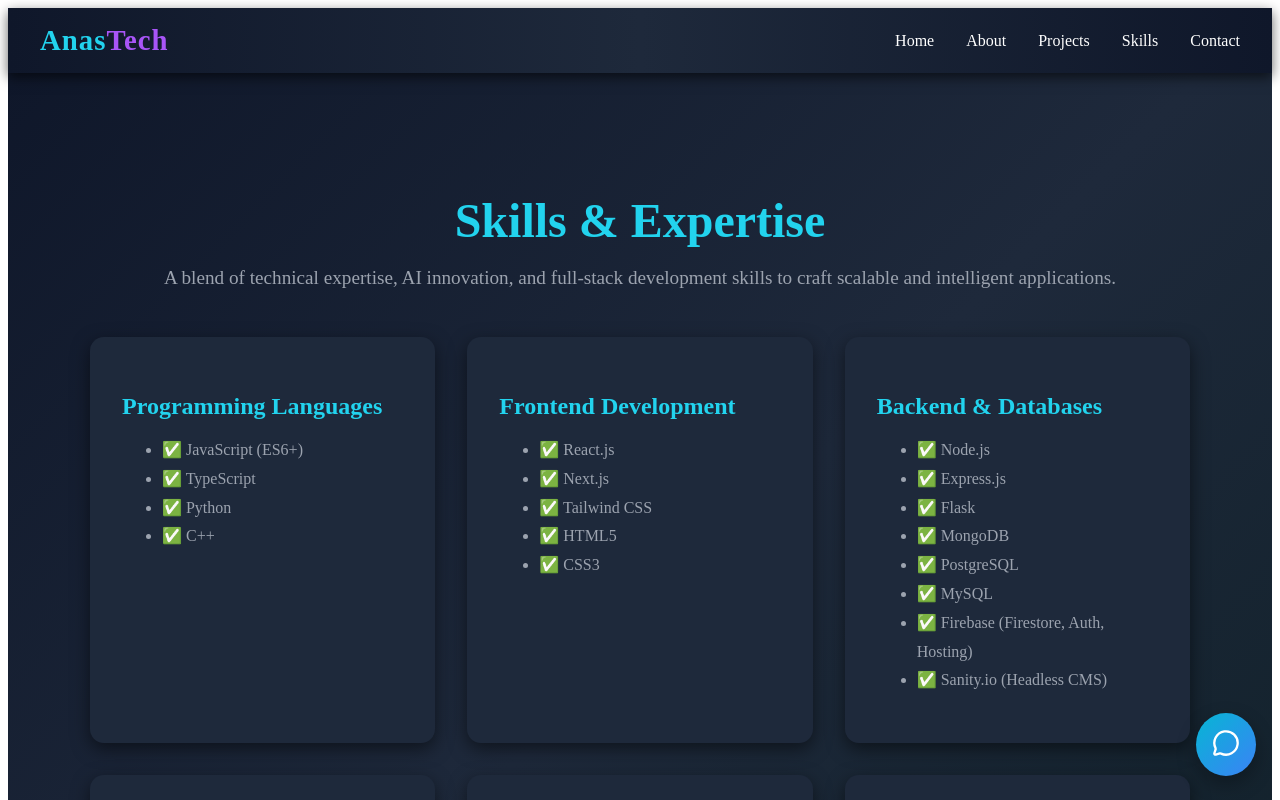
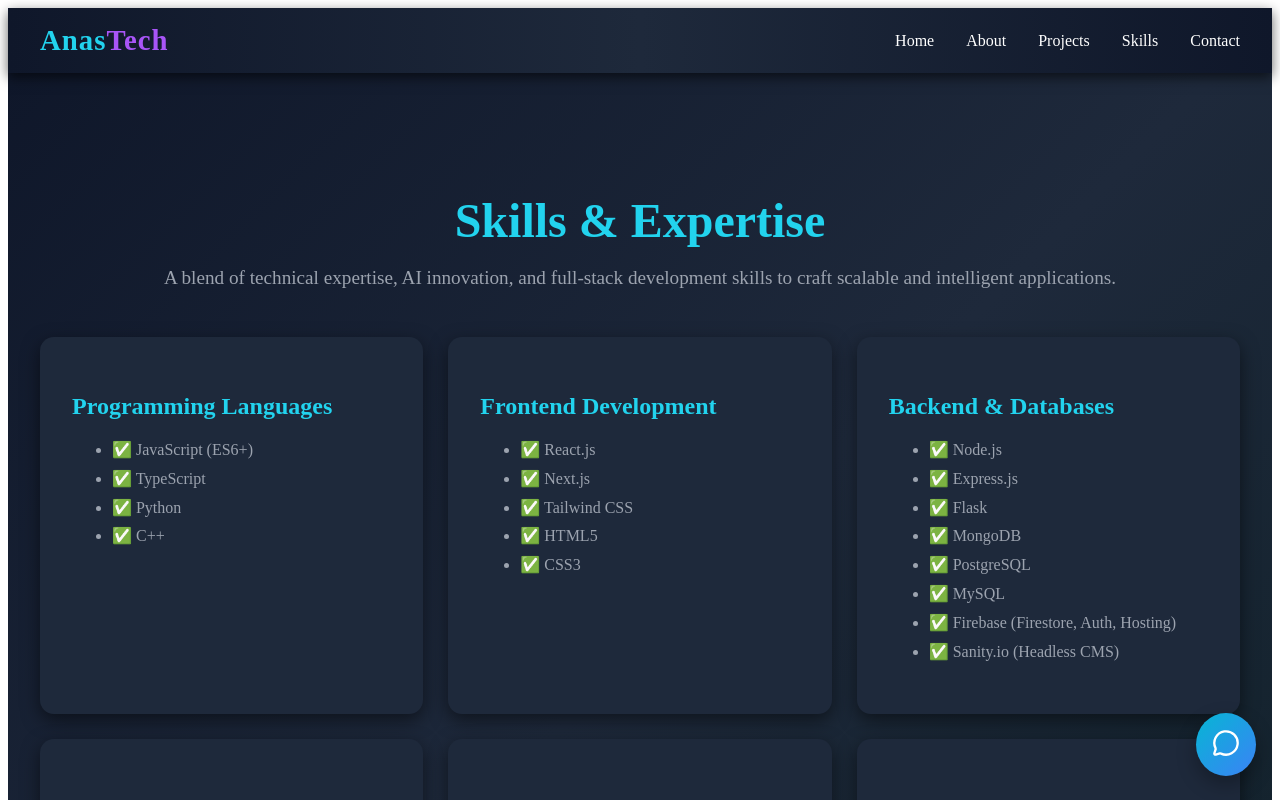
Before and after one commit to Anas-Rajput12/Portfolio, a Next.js app: page /skills in a window 1280 px wide. Shown: the top 800 px of the page. Built offline with nearby package versions, Linux system fonts and the light colour scheme.

Commit message:
Update page.tsx

```diff
--- a/app/skills/page.tsx
+++ b/app/skills/page.tsx
@@ -52,8 +52,11 @@ const Skills = () => {
         "VS Code",
         "Figma",
         "Postman",
+        "Docker",
         "Vercel",
-        "Docker",
+        "Netlify",
+        "Railway",
+        "XAMPP",
       ],
     },
   ];
@@ -89,50 +92,15 @@ const Skills = () => {
         development skills to craft scalable and intelligent applications.
       </p>
 
-      <div
-        style={{
-          display: "grid",
-          gridTemplateColumns: "repeat(auto-fit, minmax(280px, 1fr))",
-          gap: "2rem",
-          maxWidth: "1100px",
-          margin: "0 auto",
-        }}
-      >
+      {/* ✅ Responsive Grid */}
+      <div className="skills-grid">
         {skills.map((skill, index) => (
           <div
             key={index}
-            style={{
-              background: "#1e293b",
-              padding: "2rem",
-              borderRadius: "14px",
-              boxShadow: "0 6px 18px rgba(0,0,0,0.5)",
-              textAlign: "left",
-              transition: "transform 0.3s ease, box-shadow 0.3s ease",
-            }}
-            onMouseEnter={(e) => {
-              e.currentTarget.style.transform = "translateY(-6px)";
-              e.currentTarget.style.boxShadow =
-                "0 12px 24px rgba(0,0,0,0.7)";
-            }}
-            onMouseLeave={(e) => {
-              e.currentTarget.style.transform = "translateY(0)";
-              e.currentTarget.style.boxShadow =
-                "0 6px 18px rgba(0,0,0,0.5)";
-            }}
+            className="skill-card"
           >
-            <h3
-              style={{
-                color: "#22d3ee",
-                fontSize: "1.5rem",
-                fontWeight: 700,
-                marginBottom: "1rem",
-              }}
-            >
-              {skill.category}
-            </h3>
-            <ul
-              style={{ color: "#9ca3af", fontSize: "1rem", lineHeight: "1.8" }}
-            >
+            <h3>{skill.category}</h3>
+            <ul>
               {skill.items.map((item, i) => (
                 <li key={i}>✅ {item}</li>
               ))}
@@ -140,6 +108,56 @@ const Skills = () => {
           </div>
         ))}
       </div>
+
+      {/* ✅ Styles */}
+      <style jsx>{`
+        .skills-grid {
+          display: grid;
+          grid-template-columns: 1fr;
+          gap: 25px;
+          max-width: 1200px;
+          margin: 0 auto;
+        }
+
+        .skill-card {
+          background: #1e293b;
+          padding: 2rem;
+          border-radius: 14px;
+          box-shadow: 0 6px 18px rgba(0, 0, 0, 0.5);
+          text-align: left;
+          transition: transform 0.3s ease, box-shadow 0.3s ease;
+        }
+
+        .skill-card:hover {
+          transform: translateY(-6px);
+          box-shadow: 0 12px 24px rgba(0, 0, 0, 0.7);
+        }
+
+        .skill-card h3 {
+          color: #22d3ee;
+          font-size: 1.5rem;
+          font-weight: 700;
+          margin-bottom: 1rem;
+        }
+
+        .skill-card ul {
+          color: #9ca3af;
+          font-size: 1rem;
+          line-height: 1.8;
+        }
+
+        /* ✅ Responsive Breakpoints */
+        @media (min-width: 600px) {
+          .skills-grid {
+            grid-template-columns: repeat(2, 1fr);
+          }
+        }
+        @media (min-width: 900px) {
+          .skills-grid {
+            grid-template-columns: repeat(3, 1fr);
+          }
+        }
+      `}</style>
     </section>
   );
 };
```
